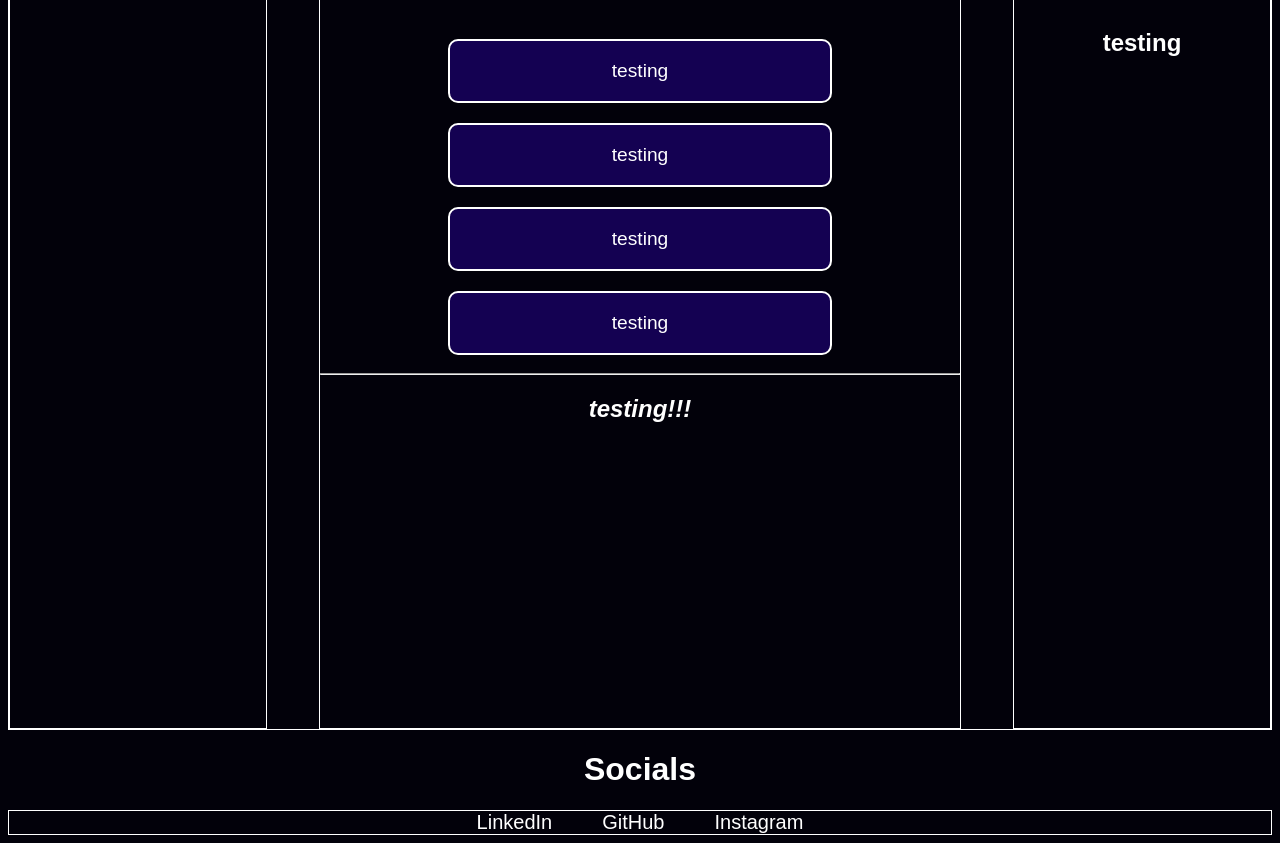
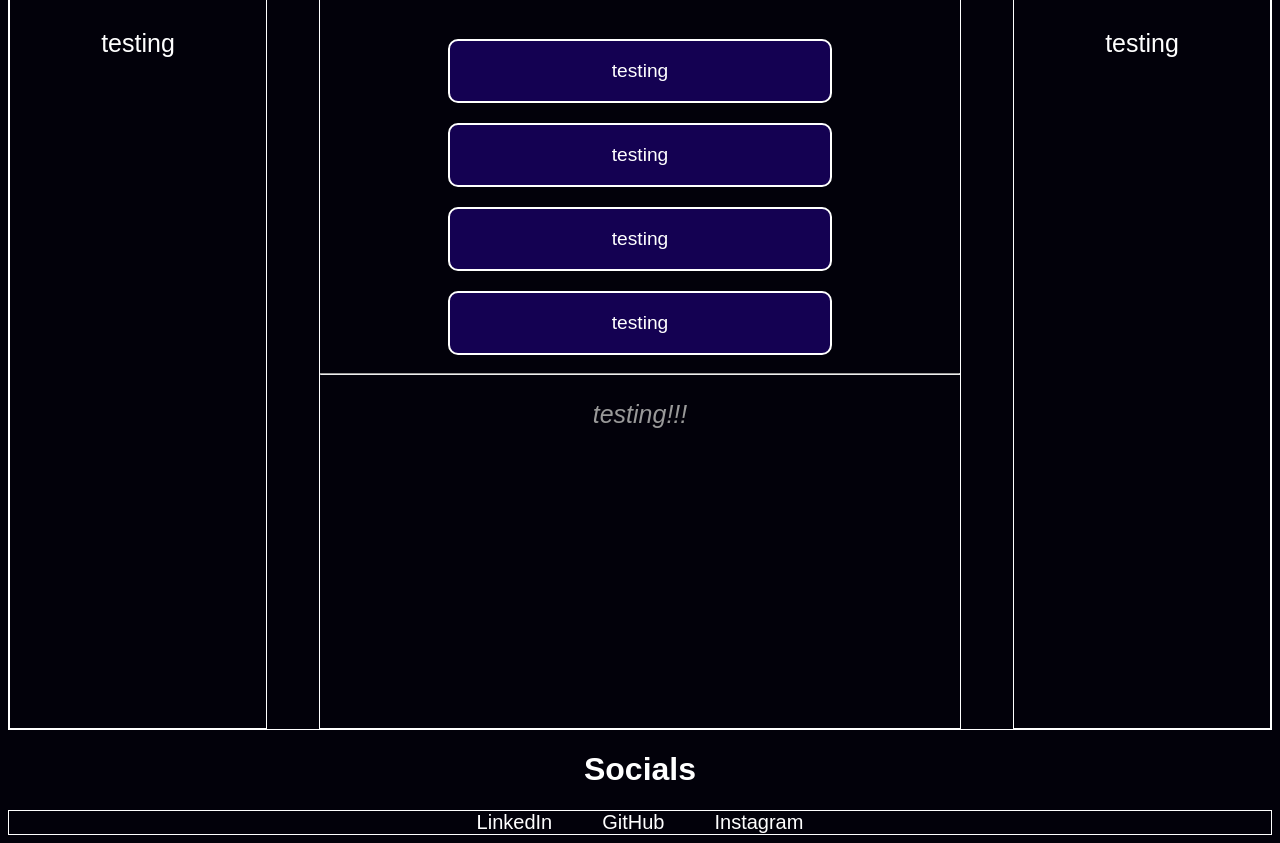
Before and after one commit to daevidvo/HollowKnight_Quiz_js, a plain HTML site: page index.html in a window 1280 px wide. Shown: the part 82-925 px from the top of the page. Drawn offline with Linux system fonts and the light colour scheme.

Commit message:
refined more of the design/styling of the css

```diff
--- a/assets/css/style.css
+++ b/assets/css/style.css
@@ -3,6 +3,7 @@
 :root{
     --textAlignValue: center;
     --flexBoxHeight:100vh;
+    --textSize: ;
 }
 
 * {
@@ -18,11 +19,25 @@
     margin-left:25px;
 }
 
+.content{
+    display: flex;
+    margin-right: auto;
+    margin-left: auto;
+    justify-content: space-between;
+}
+
+.content h1{
+    font-size: 200%;
+}
+
+.content p{
+    font-size: 25px;
+}
+
 .high-scores {
     height: var(--flexBoxHeight);
     width: 20vw;
     text-align: var(--textAlignValue);
-    color: purple;
 }
 
 .quiz {
@@ -46,25 +61,22 @@
 }
 
 .quiz button:hover{
-    background-color: #22007C;
+    background-color: #0D00A4;
     cursor: pointer;
+    box-shadow: 0px 0px 10px white inset;
+    transition: box-shadow  0.5s;
+    transition: background-color  0.5s;
+}
+
+.quiz p{
+    font-style: italic;
+    color: #999999;
 }
 
 .timer {
     height: var(--flexBoxHeight);
     width: 20vw;
     text-align: var(--textAlignValue);
-}
-
-.content{
-    display: flex;
-    margin-right: auto;
-    margin-left: auto;
-    justify-content: space-between;
-}
-
-.content h1{
-    font-size: 200%;
 }
 
 footer{
@@ -82,7 +94,16 @@
     font-size: 20px;
 }
 
-
+/* REMEMBER TO REMOVE ONCE DONE */
+/* REMEMBER TO REMOVE ONCE DONE */
+/* REMEMBER TO REMOVE ONCE DONE */
+/* REMEMBER TO REMOVE ONCE DONE */
+/* REMEMBER TO REMOVE ONCE DONE */
 body section{
     border: 1px solid white;
 }
+/* REMEMBER TO REMOVE ONCE DONE */
+/* REMEMBER TO REMOVE ONCE DONE */
+/* REMEMBER TO REMOVE ONCE DONE */
+/* REMEMBER TO REMOVE ONCE DONE */
+/* REMEMBER TO REMOVE ONCE DONE */
--- a/index.html
+++ b/index.html
@@ -12,7 +12,7 @@
         <section class="high-scores">
             <h1>High Score</h1>
 
-            <ol></ol>
+            <p>testing</p>
         </section>
 
         <section class="quiz">
@@ -27,12 +27,12 @@
             <button type="button">testing</button>
             <hr>
 
-            <h2>testing!!!</h2>
+            <p>testing!!!</p>
         </section>
 
         <section class="timer">
             <h1>Time Left:</h1>
-            <h2>testing</h2>
+            <p>testing</p>
         </section>
     </section>
 
```
